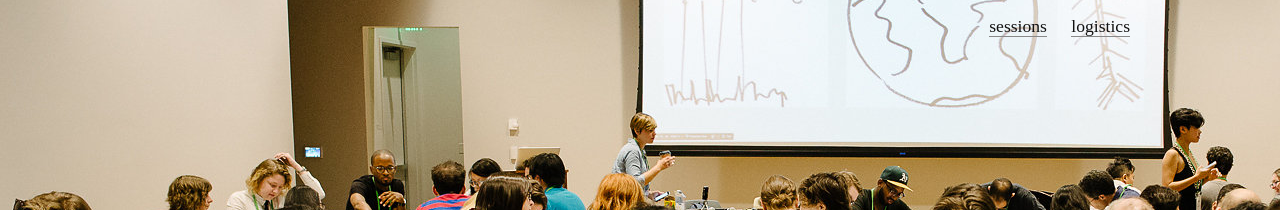
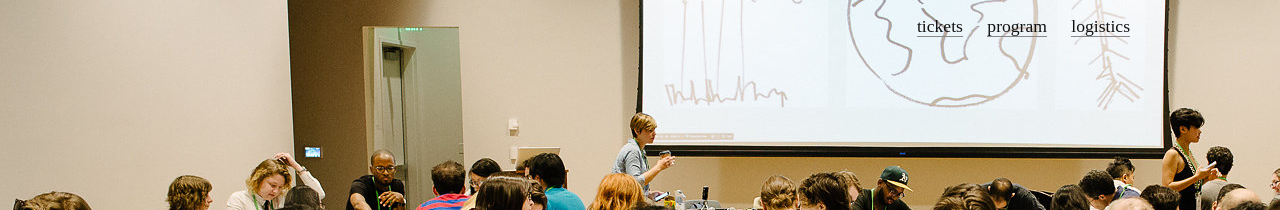
Before and after one commit to OpenNews/srccon-work, a Jekyll site: the page built from homepage.md, in a window 1280 px wide. Shown: the top 210 px of the page. Built offline with Jekyll 4.4.1, drawn with Linux system fonts in a browser that asks for light colours.

Commit message:
swap program link into nav

```diff
--- a/_includes/navigation.html
+++ b/_includes/navigation.html
@@ -1,5 +1,5 @@
 <ul>
-    <!--<li id="pitch"><a href="/sessions/proposals/pitch">pitch</a></li>-->
-    <li id="sessions"><a href="/sessions">sessions</a></li>
+    <li id="tickets"><a href="/tickets">tickets</a></li>
+    <li id="program"><a href="/program">program</a></li>
     <li id="logistics"><a href="/logistics">logistics</a></li>
 </ul>
--- a/homepage.md
+++ b/homepage.md
@@ -26,13 +26,13 @@ Here’s more about [how the program will work at SRCCON:WORK](/program) and the
 
 SRCCON:WORK is for folks seeking to make a change in their career or their workplace. Not sure if that’s you? Take a look at [our list of sessions](/sessions)—if a few or more of the sessions make you want to go “Yes, that!” then this conference is for you.
 
-[Tell us about why you'd like to attend by October 18](/tickets)
+[Tell us about why you'd like to attend by October 18](/tickets).
 
 ## When, where, and other logistics
 
 You can find more info on lodging, childcare support, live transcriptions, and other info on our [logistics page](/logistics).
 
-### Sponsorships
+## Sponsorships
 
 Is your company or organization able to help make SRCCON happen? We offer a full rundown of available packages on [our sponsor page](/sponsors), and each level of sponsorship has tickets available, either as a part of the sponsorship package or held for reserved purchase.
 
--- a/media/css/style.css
+++ b/media/css/style.css
@@ -1031,16 +1031,8 @@ form.fr_form div.fr_description {
   color: grey;
 }
 
-form.fr_form label[for=c29] {
-  margin-top: 40px;
-}
-
 form.fr_form .fr_response_field_paragraph textarea.size_medium, form.fr_form .fr_response_field_text input.size_medium, form.fr_form .fr_response_field_text input, form.fr_form .fr_response_field_paragraph textarea, form.fr_form input#c35 {
   width: 100%;
-}
-
-form.fr_form .fr_response_field_text input#c12, form.fr_form .fr_response_field_text input#c18 {
-  width: 160px;
 }
 
 form.fr_form div.fr_response_field_block_of_text {
```
